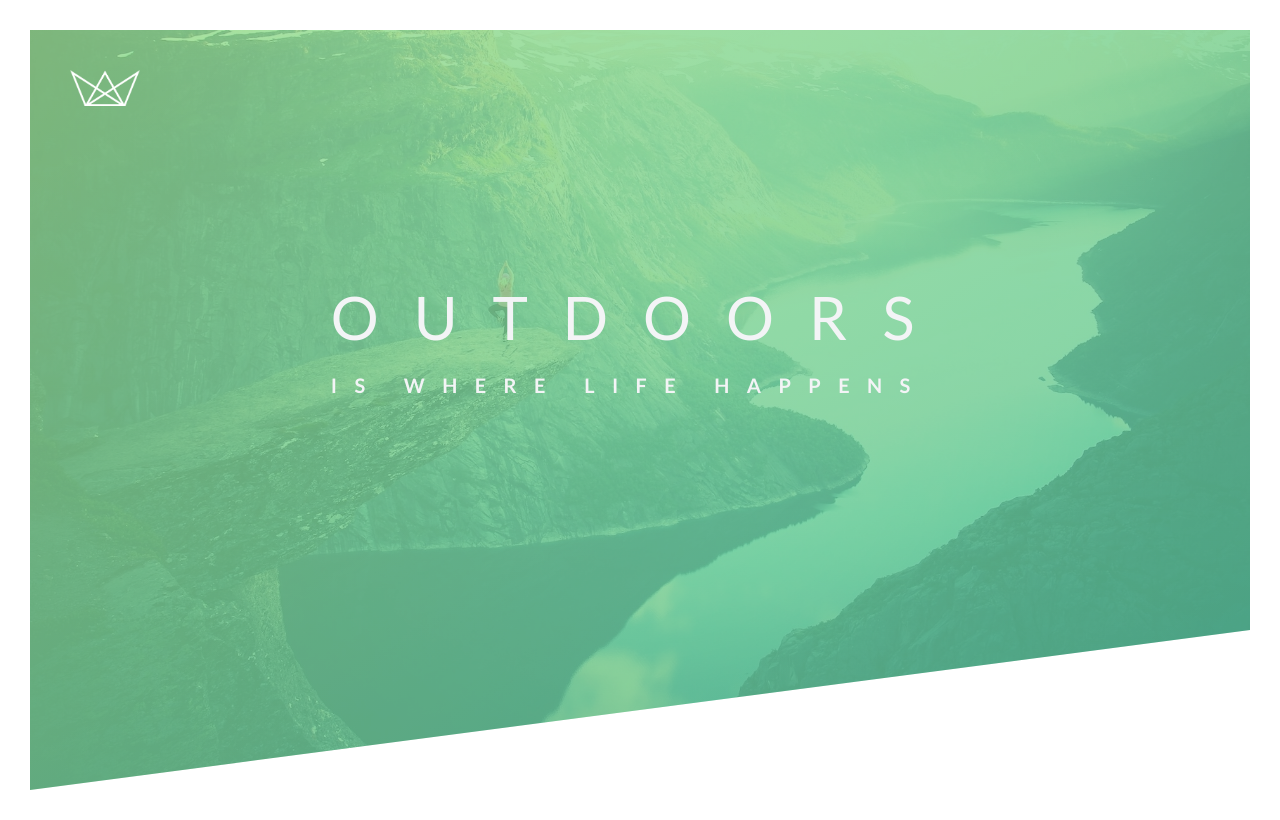
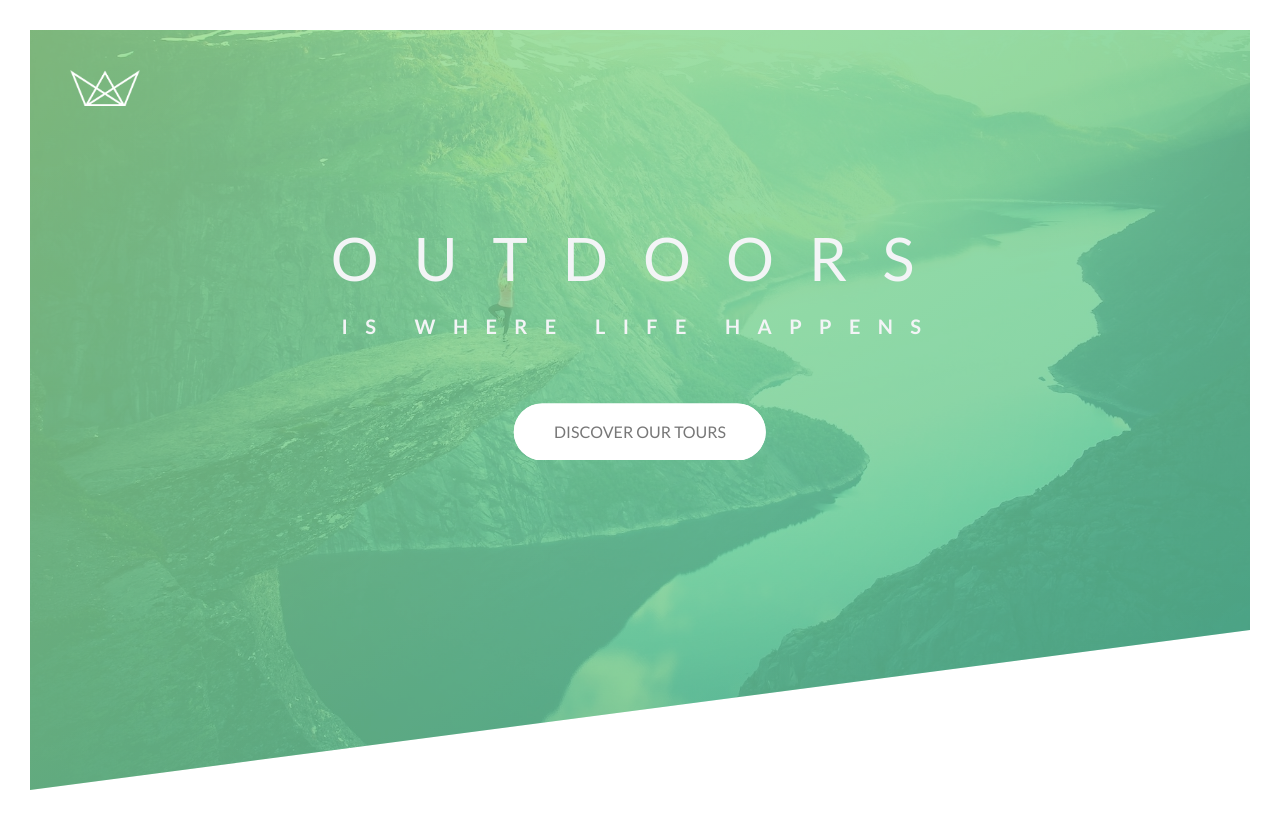
Before and after one commit to aligorgin/natours, a Next.js app: page / in a window 1280 px wide. Built offline with nearby package versions, Linux system fonts and the light colour scheme.

Commit message:
added animated botton

```diff
--- a/src/ui/natours/Header.tsx
+++ b/src/ui/natours/Header.tsx
@@ -8,6 +8,8 @@ export default function Header() {
     const style = {
         clipPath: 'polygon(0 0, 100% 0, 100% 75vh, 0 100%)',
     };
+
+    const styleOfA = 'transition-all duration-200 transform  hover:-translate-y-2 rounded-full uppercase py-[15px] px-[40px] inline-block bg-white text-[#777] relative active:-translate-y-1 hover:shadow-light active:shadow-lessLight after:inline-block after:h-full after:w-full after:rounded-full after:absolute after:bg-white after:top-0 after:left-0 after:-z-1 after:transform hover:after:scale-x-140 hover:after:scale-y-160 hover:after:opacity-0 hover:after:transition-all hover:after:duration-400 animate-moveInBottom'
 
     return (
         <div style={style}
@@ -21,11 +23,16 @@ export default function Header() {
             </div>
 
             <div style={{backfaceVisibility: 'hidden'}}
-                 className='absolute top-[40%] left-1/2 transform -translate-y-1/2 -translate-x-1/2'>
-                <h1 className='text-gray-100 uppercase'>
+                 className='absolute top-[40%] left-1/2 transform -translate-y-1/2 -translate-x-1/2 text-center'>
+                <h1 className='text-gray-100 uppercase mb-[60px]'>
                     <span className='animate-fadeRight block tracking-[35px] text-[60px] font-normal'>outdoors</span>
                     <span className='animate-fadeLeft block tracking-[17.4px] text-[20px] font-bold'>is where life happens</span>
                 </h1>
+                <a href="#"
+                   style={{animationFillMode: 'backwards'}}
+                   className={styleOfA}>
+                    discover our tours
+                </a>
             </div>
 
         </div>
--- a/tailwind.config.js
+++ b/tailwind.config.js
@@ -4,12 +4,27 @@ module.exports = {
     darkMode: false, // or 'media' or 'class'
     theme: {
         extend: {
+            scale: {
+                '140': '1.4',
+                '160': '1.6'
+            },
+            zIndex: {
+                '-1': '-1',
+            },
+            boxShadow: {
+                light: '0 10px 20px rgba(0,0,0,.2)',
+                lessLight: '0 5px 10px rgba(0,0,0,.2)'
+            },
+            translate: {
+                '0.75': '3px'
+            },
             fontFamily: {
                 'lato': ['lato']
             },
             animation: {
                 fadeLeft: 'fadeLeft 1s ease-out',
                 fadeRight: 'fadeRight 1s ease-out',
+                moveInBottom: 'moveInBottom .5s ease-out .75s'
             },
             keyframes: {
                 fadeRight: {
@@ -17,11 +32,15 @@ module.exports = {
                     '80%': {transform: 'translateX(20px)'},
                     '100%': {opacity: '1', transform: 'translate(0)'},
                 },
-                fadeLeft:{
+                fadeLeft: {
                     '0%': {opacity: '0', transform: 'translateX(100px)'},
                     '80%': {transform: 'translateX(-20px)'},
                     '100%': {opacity: '1', transform: 'translate(0)'},
-                }
+                },
+                moveInBottom: {
+                    '0%': {opacity: '0', transform: 'translateY(30px)'},
+                    '100%': {opacity: '1', transform: 'translate(0)'},
+                },
             }
         },
     },
```
